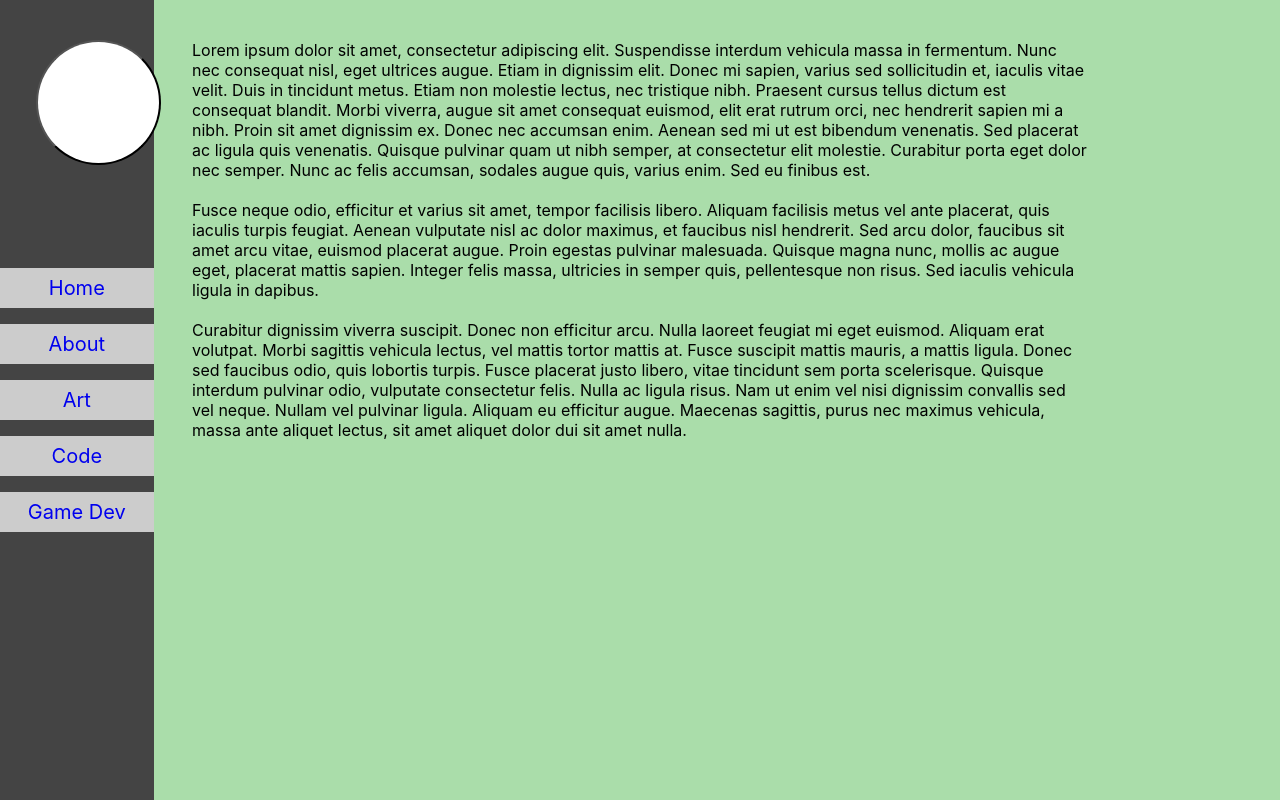
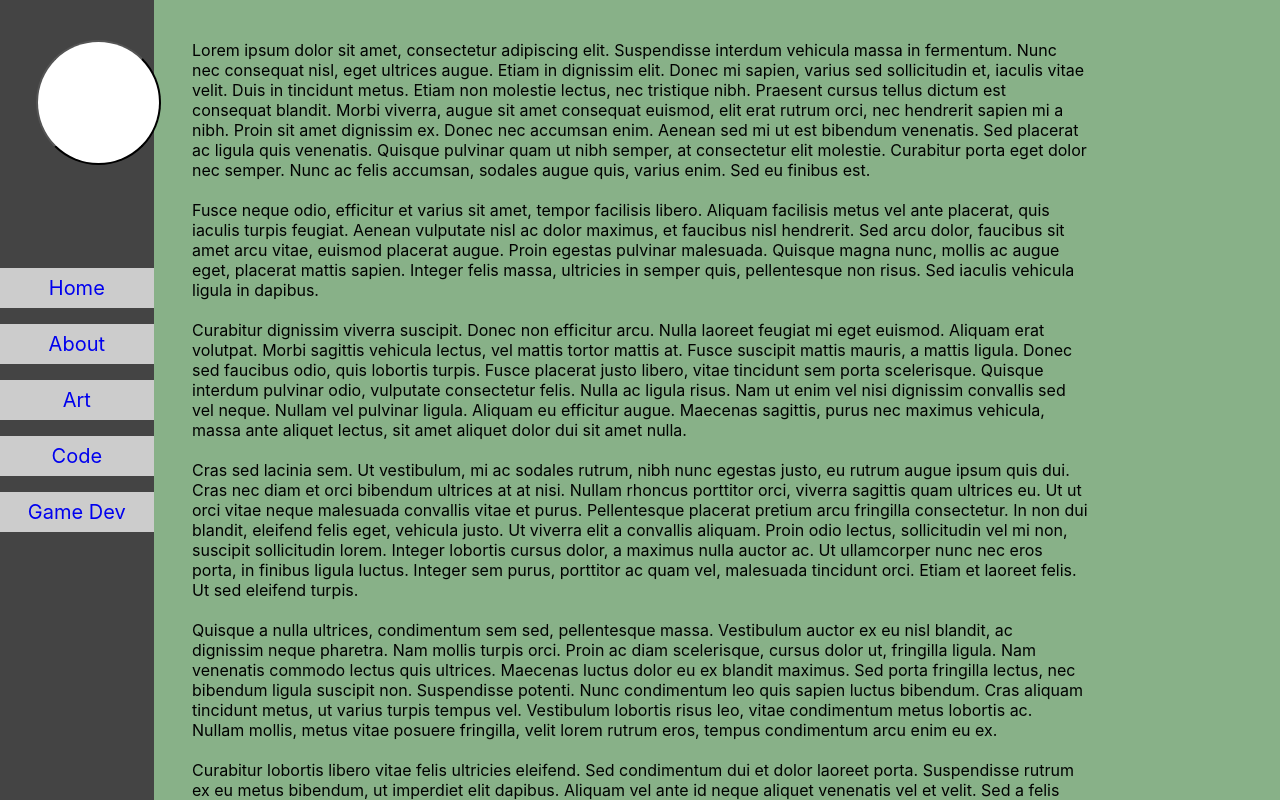
Before and after one commit to Mombasa3d/BCWebsite, a React (Create React App) app: page / in a window 1280 px wide. Both pictures are taken after a click on the button 98 px from the left and 102 px from the top of the page. Shown: the top 800 px of the page. Built offline with nearby package versions, Linux system fonts and the light colour scheme.

Commit message:
Added focus overlay for when navbar is expanded - Refactored some file names - Upgraded to latest framer-motion to fix an error

```diff
--- a/package.json
+++ b/package.json
@@ -12,7 +12,7 @@
     "@types/react": "^18.0.27",
     "@types/react-dom": "^18.0.10",
     "emotion": "^11.0.0",
-    "framer-motion": "^4.1.17",
+    "framer-motion": "^9.0.2",
     "react": "^18.2.0",
     "react-dom": "^18.2.0",
     "react-scripts": "5.0.1",
--- /dev/null
+++ b/src/components/main-view/MainView.tsx
@@ -0,0 +1,35 @@
+import styled from '@emotion/styled';
+import React from 'react';
+
+const Main = styled.div`
+    width: 80vw;
+    background-color: #ADA;
+    height: 100vh;
+    padding: 5vh 15vw;
+`
+
+export const MainView: React.FC = () => {
+    return(
+        <Main>
+            Lorem ipsum dolor sit amet, consectetur adipiscing elit. Suspendisse interdum vehicula massa in fermentum. Nunc nec consequat nisl, eget ultrices augue. Etiam in dignissim elit. Donec mi sapien, varius sed sollicitudin et, iaculis vitae velit. Duis in tincidunt metus. Etiam non molestie lectus, nec tristique nibh. Praesent cursus tellus dictum est consequat blandit. Morbi viverra, augue sit amet consequat euismod, elit erat rutrum orci, nec hendrerit sapien mi a nibh. Proin sit amet dignissim ex. Donec nec accumsan enim. Aenean sed mi ut est bibendum venenatis. Sed placerat ac ligula quis venenatis. Quisque pulvinar quam ut nibh semper, at consectetur elit molestie. Curabitur porta eget dolor nec semper. Nunc ac felis accumsan, sodales augue quis, varius enim. Sed eu finibus est.
+
+            <br/><br/>Fusce neque odio, efficitur et varius sit amet, tempor facilisis libero. Aliquam facilisis metus vel ante placerat, quis iaculis turpis feugiat. Aenean vulputate nisl ac dolor maximus, et faucibus nisl hendrerit. Sed arcu dolor, faucibus sit amet arcu vitae, euismod placerat augue. Proin egestas pulvinar malesuada. Quisque magna nunc, mollis ac augue eget, placerat mattis sapien. Integer felis massa, ultricies in semper quis, pellentesque non risus. Sed iaculis vehicula ligula in dapibus.
+
+            <br/><br/>Curabitur dignissim viverra suscipit. Donec non efficitur arcu. Nulla laoreet feugiat mi eget euismod. Aliquam erat volutpat. Morbi sagittis vehicula lectus, vel mattis tortor mattis at. Fusce suscipit mattis mauris, a mattis ligula. Donec sed faucibus odio, quis lobortis turpis. Fusce placerat justo libero, vitae tincidunt sem porta scelerisque. Quisque interdum pulvinar odio, vulputate consectetur felis. Nulla ac ligula risus. Nam ut enim vel nisi dignissim convallis sed vel neque. Nullam vel pulvinar ligula. Aliquam eu efficitur augue. Maecenas sagittis, purus nec maximus vehicula, massa ante aliquet lectus, sit amet aliquet dolor dui sit amet nulla.
+
+            <br/><br/>Cras sed lacinia sem. Ut vestibulum, mi ac sodales rutrum, nibh nunc egestas justo, eu rutrum augue ipsum quis dui. Cras nec diam et orci bibendum ultrices at at nisi. Nullam rhoncus porttitor orci, viverra sagittis quam ultrices eu. Ut ut orci vitae neque malesuada convallis vitae et purus. Pellentesque placerat pretium arcu fringilla consectetur. In non dui blandit, eleifend felis eget, vehicula justo. Ut viverra elit a convallis aliquam. Proin odio lectus, sollicitudin vel mi non, suscipit sollicitudin lorem. Integer lobortis cursus dolor, a maximus nulla auctor ac. Ut ullamcorper nunc nec eros porta, in finibus ligula luctus. Integer sem purus, porttitor ac quam vel, malesuada tincidunt orci. Etiam et laoreet felis. Ut sed eleifend turpis.
+
+            <br/><br/>Quisque a nulla ultrices, condimentum sem sed, pellentesque massa. Vestibulum auctor ex eu nisl blandit, ac dignissim neque pharetra. Nam mollis turpis orci. Proin ac diam scelerisque, cursus dolor ut, fringilla ligula. Nam venenatis commodo lectus quis ultrices. Maecenas luctus dolor eu ex blandit maximus. Sed porta fringilla lectus, nec bibendum ligula suscipit non. Suspendisse potenti. Nunc condimentum leo quis sapien luctus bibendum. Cras aliquam tincidunt metus, ut varius turpis tempus vel. Vestibulum lobortis risus leo, vitae condimentum metus lobortis ac. Nullam mollis, metus vitae posuere fringilla, velit lorem rutrum eros, tempus condimentum arcu enim eu ex.
+
+            <br/><br/>Curabitur lobortis libero vitae felis ultricies eleifend. Sed condimentum dui et dolor laoreet porta. Suspendisse rutrum ex eu metus bibendum, ut imperdiet elit dapibus. Aliquam vel ante id neque aliquet venenatis vel et velit. Sed a felis eget eros pulvinar euismod vel id ligula. Mauris sem odio, laoreet sed suscipit nec, porttitor in odio. Etiam auctor purus vel libero finibus, sed accumsan sem fermentum. Ut sit amet eros quis diam efficitur pellentesque.
+
+            <br/><br/>Sed nulla urna, rutrum vitae enim id, finibus scelerisque massa. Nulla facilisi. Nulla scelerisque porta cursus. Mauris vel nunc id elit dignissim volutpat non vitae turpis. Nam aliquam felis at lorem tincidunt, eget facilisis elit lobortis. Nam quis tortor a est elementum pretium. Donec ultricies bibendum mi, et aliquet enim. Nam non erat at odio dignissim tristique a vel sem. Proin metus risus, congue ac vehicula id, interdum vel orci. Fusce tincidunt vel odio nec rutrum. Donec condimentum metus nec lectus rhoncus tincidunt.
+
+            <br/><br/>Sed auctor pulvinar condimentum. Nam pulvinar leo ultrices tempus pellentesque. Ut nec est vel diam cursus rhoncus. Aliquam eget neque ac purus porta fermentum vitae ac justo. Cras in sollicitudin felis, at convallis ante. Maecenas dui nibh, dapibus nec tellus vitae, lacinia viverra neque. Nunc id nulla hendrerit, mollis erat eget, tempus nibh. Mauris at felis a tellus dignissim malesuada sed et risus.
+
+            <br/><br/>Ut et eros quis dolor consectetur ultricies a a enim. Duis ac ipsum elit. Vivamus quis imperdiet metus, ut bibendum tortor. Nulla elit neque, eleifend ut pharetra in, euismod porta ante. Fusce hendrerit fringilla lacinia. Nunc mollis, ante eget porta aliquet, velit enim pretium diam, a ullamcorper odio nunc eu sapien. Curabitur tristique ligula et dolor fringilla, sed ullamcorper odio pharetra. Donec ultrices ligula a nisl bibendum, eget tempor orci facilisis. Integer nec sagittis nulla. Nam tempor elementum felis, non efficitur nunc imperdiet quis.
+
+            <br/><br/>Vivamus non tempus nisi, et hendrerit lorem. Quisque blandit urna in metus finibus venenatis. Phasellus fermentum, magna convallis viverra elementum, eros leo malesuada quam, quis fermentum urna orci sit amet nunc. Morbi porttitor urna ipsum, sit amet laoreet elit placerat et. Ut suscipit bibendum mi in sagittis. Aenean in mattis nibh. Fusce nec nisi at arcu bibendum mollis. Duis viverra magna lectus. Praesent nibh neque, fermentum ac urna in, sodales condimentum metus. Aenean sit amet magna at libero vehicula imperdiet. Donec elit sem, elementum eu magna et, fringilla mollis ante. Maecenas tristique at risus vitae tincidunt. Fusce ultricies at nunc in cursus.
+        </Main>
+    )
+}
--- a/src/components/main-view/main-view.tsx
+++ /dev/null
@@ -1,21 +0,0 @@
-import styled from '@emotion/styled';
-import React from 'react';
-
-const Main = styled.div`
-    width: 80vw;
-    background-color: #ADA;
-    height: 100vh;
-    padding: 5vh 15vw;
-`
-
-export const MainView: React.FC = () => {
-    return(
-        <Main>
-            Lorem ipsum dolor sit amet, consectetur adipiscing elit. Suspendisse interdum vehicula massa in fermentum. Nunc nec consequat nisl, eget ultrices augue. Etiam in dignissim elit. Donec mi sapien, varius sed sollicitudin et, iaculis vitae velit. Duis in tincidunt metus. Etiam non molestie lectus, nec tristique nibh. Praesent cursus tellus dictum est consequat blandit. Morbi viverra, augue sit amet consequat euismod, elit erat rutrum orci, nec hendrerit sapien mi a nibh. Proin sit amet dignissim ex. Donec nec accumsan enim. Aenean sed mi ut est bibendum venenatis. Sed placerat ac ligula quis venenatis. Quisque pulvinar quam ut nibh semper, at consectetur elit molestie. Curabitur porta eget dolor nec semper. Nunc ac felis accumsan, sodales augue quis, varius enim. Sed eu finibus est.
-
-            <br/><br/>Fusce neque odio, efficitur et varius sit amet, tempor facilisis libero. Aliquam facilisis metus vel ante placerat, quis iaculis turpis feugiat. Aenean vulputate nisl ac dolor maximus, et faucibus nisl hendrerit. Sed arcu dolor, faucibus sit amet arcu vitae, euismod placerat augue. Proin egestas pulvinar malesuada. Quisque magna nunc, mollis ac augue eget, placerat mattis sapien. Integer felis massa, ultricies in semper quis, pellentesque non risus. Sed iaculis vehicula ligula in dapibus.
-
-            <br/><br/>Curabitur dignissim viverra suscipit. Donec non efficitur arcu. Nulla laoreet feugiat mi eget euismod. Aliquam erat volutpat. Morbi sagittis vehicula lectus, vel mattis tortor mattis at. Fusce suscipit mattis mauris, a mattis ligula. Donec sed faucibus odio, quis lobortis turpis. Fusce placerat justo libero, vitae tincidunt sem porta scelerisque. Quisque interdum pulvinar odio, vulputate consectetur felis. Nulla ac ligula risus. Nam ut enim vel nisi dignissim convallis sed vel neque. Nullam vel pulvinar ligula. Aliquam eu efficitur augue. Maecenas sagittis, purus nec maximus vehicula, massa ante aliquet lectus, sit amet aliquet dolor dui sit amet nulla.
-        </Main>
-    )
-}
--- a/src/shared/icon/Icon.tsx
+++ b/src/shared/icon/Icon.tsx
@@ -10,7 +10,7 @@ const IconStyle = styled(motion.button)`
     position: fixed;
     top: 5vh;
     left: 2.8vw;
-    z-index: 2;
+    z-index: 4;
 `
 
 export const Icon: React.FC<{onClick: () => void}> = ({onClick}) => {
--- a/src/shared/navbar/Navbar.tsx
+++ b/src/shared/navbar/Navbar.tsx
@@ -1,13 +1,13 @@
 import React from 'react';
 import styled from '@emotion/styled'
-import { motion } from 'framer-motion';
+import { AnimatePresence, motion } from 'framer-motion';
 
 class Item {
     url: string;
     text: string;
     icon?: string;
 
-    constructor(url: string, text: string, icon?: string){
+    constructor(url: string, text: string, icon?: string) {
         this.url = url;
         this.text = text;
         this.icon = icon;
@@ -26,7 +26,7 @@ const toolbarItems = [
 const navItemVariants = {
     active: {
         backgroundColor: "#FFF",
-        transition: {duration: .24}
+        transition: { duration: .24 }
     }
 }
 
@@ -42,6 +42,7 @@ const NavbarContainer = styled(motion.div)`
     flex-direction: column;
     overflow: hidden;
     border: none;
+    z-index: 3;
 `
 
 const NavbarList = styled.ul`
@@ -76,10 +77,22 @@ const NavbarLink = styled(motion.a)`
     }
 `
 
+const FocusOverlay = styled(motion.div) <{ visible: boolean }>`
+    z-index: 2;
+    ${({ visible }) => visible ? "" : `display: none;`}
+    width: 100%;
+    height: 100%;
+    position: fixed;
+    background-color: rgba(0,0,0, 0.2);
+`
+
 // TODO: Store isOpen state in local storage
-export const Navbar: React.FC<{isOpen: boolean}> = ({isOpen}) => {
+// ? - May be able to just solve this using routing
+
+export const Navbar: React.FC<{ isOpen: boolean }> = ({ isOpen }) => {
     return (
-        <NavbarContainer initial={{width: 0}} animate={{width: isOpen ? "12vw" : 0}} transition={{ type: 'tween'}}>
+        <>
+            <NavbarContainer initial={{ width: 0 }} animate={{ width: isOpen ? "12vw" : 0 }} transition={{ type: 'tween' }}>
                 <NavbarList>
                     {toolbarItems.map(item => (
                         <NavbarItem>
@@ -92,5 +105,11 @@ export const Navbar: React.FC<{isOpen: boolean}> = ({isOpen}) => {
                     ))}
                 </NavbarList>
             </NavbarContainer>
+            <AnimatePresence>
+                {isOpen && (
+                    <FocusOverlay visible={isOpen}></FocusOverlay>
+                )}
+            </AnimatePresence>
+        </>
     )
 }
```
Also changed, not shown: framer-motion.d.ts (added, +7 -0 lines), src/App.tsx (+4 -5 lines), src/components/content-box/ContentBox.tsx (renamed from src/components/content-box/content-box.tsx), 1 other file (tests, documents, lock files or other folders). Lines whose indentation alone changed are shown as unchanged.
